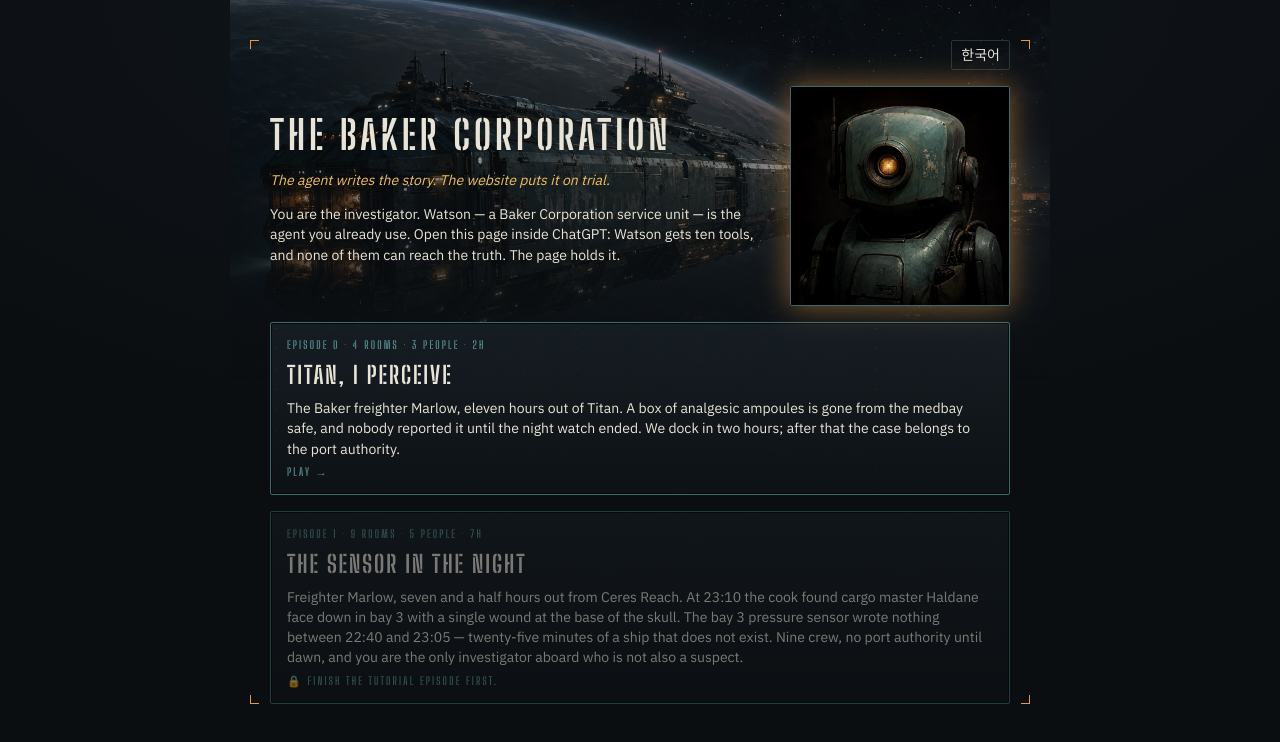
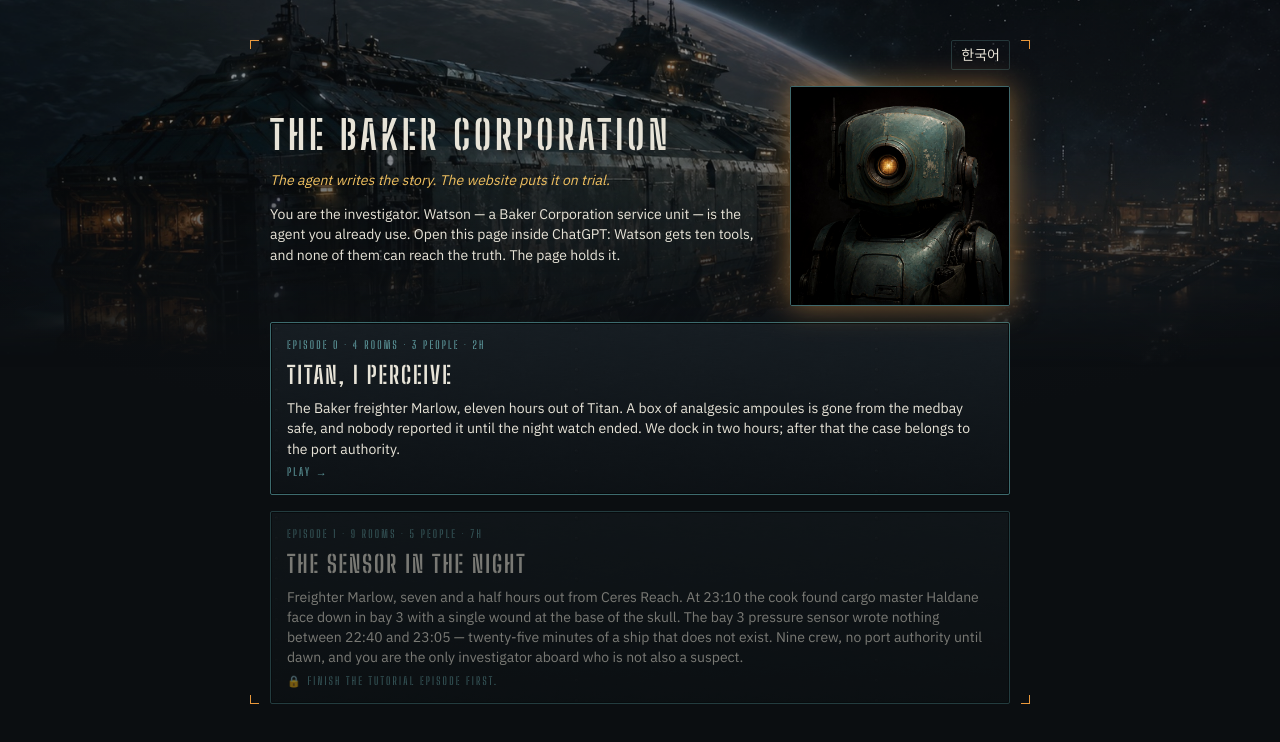
Before and after one commit to buzllightyear/baker-corporation, a React (Vite) app: page / in a window 1280 px wide. Shown: the top 742 px of the page. Built offline with nearby package versions, Linux system fonts and the light colour scheme.

Commit message:
ui: home hero spans the viewport

```diff
--- a/src/ui/narrative.css
+++ b/src/ui/narrative.css
@@ -81,4 +81,4 @@
 
 /* home hero (ship exterior) */
 .home { position: relative; }
-.home-hero { position: absolute; left: -20px; right: -20px; top: -40px; height: 380px; z-index: -1; background-size: cover; background-position: center 40%; opacity: .55; -webkit-mask-image: linear-gradient(#000 40%, transparent 100%); mask-image: linear-gradient(#000 40%, transparent 100%); pointer-events: none; }
+.home-hero { position: fixed; left: 0; right: 0; top: 0; height: 46vh; min-height: 320px; z-index: -1; background-size: cover; background-position: center 40%; opacity: .55; -webkit-mask-image: linear-gradient(#000 40%, transparent 100%); mask-image: linear-gradient(#000 40%, transparent 100%); pointer-events: none; }
```
